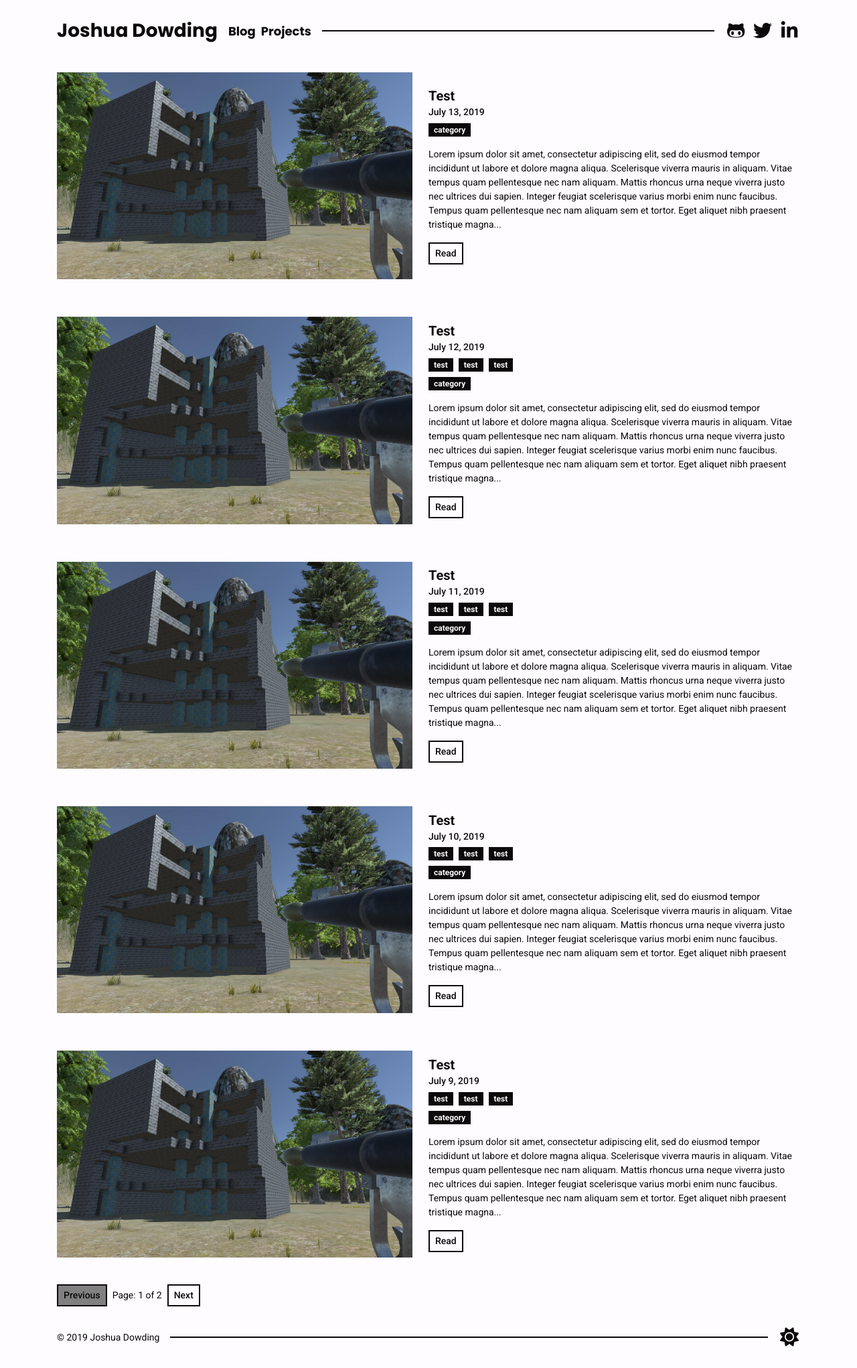
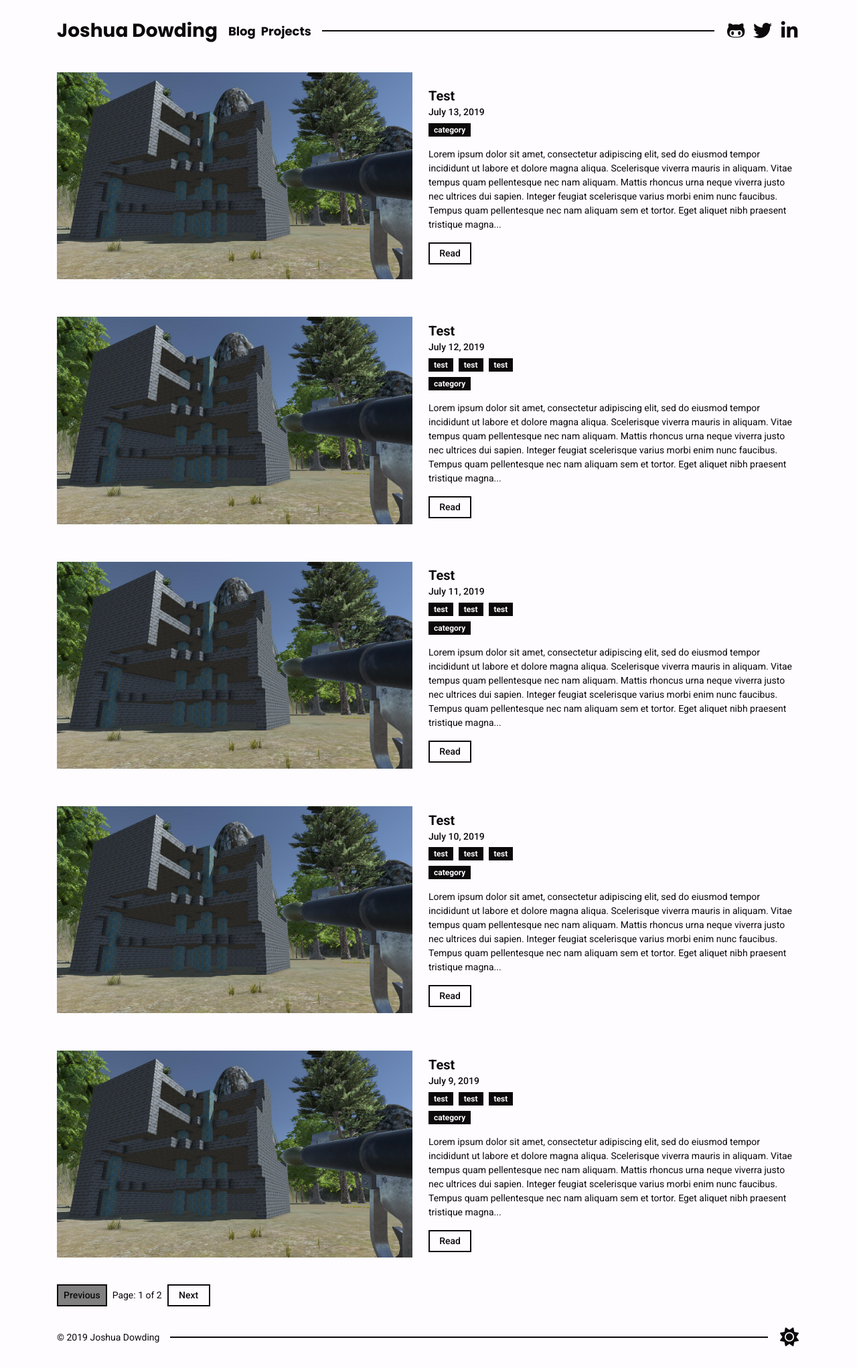
Before and after one commit to joshuadowding/jdowding.me, a Jekyll site: the page built from index.html, in a window 1280 px wide. Shown: the whole page at 67% size. Built offline with Jekyll 4.4.1, drawn with Linux system fonts in a browser that asks for light colours; nearby versions of some CDN libraries; the list of posts is cut into pages by our own code.

Commit message:
css: widen buttons by default

```diff
--- a/css/main.scss
+++ b/css/main.scss
@@ -103,6 +103,8 @@ html {
         color: var(--colour-text);
         padding: 4px 8px;
         border: 2px solid var(--colour-background-invert);
+        min-width: 64px;
+        text-align: center;
 
         &.button-disabled {
           background-color: var(--colour-button-disabled);
@@ -165,6 +167,8 @@ html {
         color: var(--colour-text);
         padding: 4px 8px;
         border: 2px solid var(--colour-background-invert);
+        min-width: 64px;
+        text-align: center;
 
         &.button-disabled {
           background-color: var(--colour-button-disabled);
```
